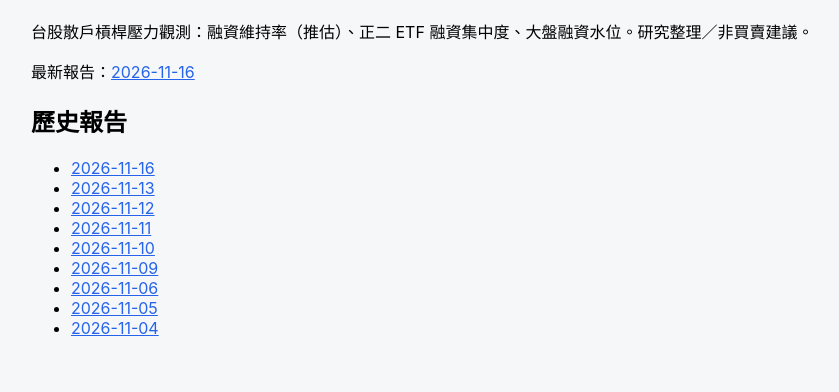
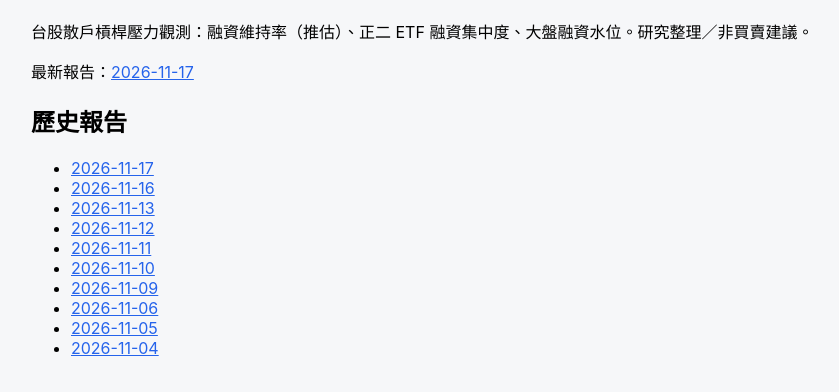
Before and after one commit to MasonLee3721/levradar, a plain HTML site: page index.html in a window 1280 px wide. Shown: the part 86-478 px from the top of the page, without its empty margins (179-1018 px from the left). Drawn offline with Linux system fonts and the light colour scheme.

Commit message:
levradar 20261117 (1/2)

```diff
--- a/index.html
+++ b/index.html
@@ -6,5 +6,5 @@
 .wrap{max-width:860px;margin:0 auto;padding:16px} a{color:#2563eb}</style></head>
 <body><div class="wrap"><h1>散戶槓桿雷達 LevRadar</h1>
 <p>台股散戶槓桿壓力觀測：融資維持率（推估）、正二 ETF 融資集中度、大盤融資水位。研究整理／非買賣建議。</p>
-<p>最新報告：<a href="reports/20261116/LEVRADAR.html">2026-11-16</a></p>
-<h2>歷史報告</h2><ul><li><a href="reports/20261116/LEVRADAR.html">2026-11-16</a></li><li><a href="reports/20261113/LEVRADAR.html">2026-11-13</a></li><li><a href="reports/20261112/LEVRADAR.html">2026-11-12</a></li><li><a href="reports/20261111/LEVRADAR.html">2026-11-11</a></li><li><a href="reports/20261110/LEVRADAR.html">2026-11-10</a></li><li><a href="reports/20261109/LEVRADAR.html">2026-11-09</a></li><li><a href="reports/20261106/LEVRADAR.html">2026-11-06</a></li><li><a href="reports/20261105/LEVRADAR.html">2026-11-05</a></li><li><a href="reports/20261104/LEVRADAR.html">2026-11-04</a></li></ul></div></body></html>
+<p>最新報告：<a href="reports/20261117/LEVRADAR.html">2026-11-17</a></p>
+<h2>歷史報告</h2><ul><li><a href="reports/20261117/LEVRADAR.html">2026-11-17</a></li><li><a href="reports/20261116/LEVRADAR.html">2026-11-16</a></li><li><a href="reports/20261113/LEVRADAR.html">2026-11-13</a></li><li><a href="reports/20261112/LEVRADAR.html">2026-11-12</a></li><li><a href="reports/20261111/LEVRADAR.html">2026-11-11</a></li><li><a href="reports/20261110/LEVRADAR.html">2026-11-10</a></li><li><a href="reports/20261109/LEVRADAR.html">2026-11-09</a></li><li><a href="reports/20261106/LEVRADAR.html">2026-11-06</a></li><li><a href="reports/20261105/LEVRADAR.html">2026-11-05</a></li><li><a href="reports/20261104/LEVRADAR.html">2026-11-04</a></li></ul></div></body></html>
```
